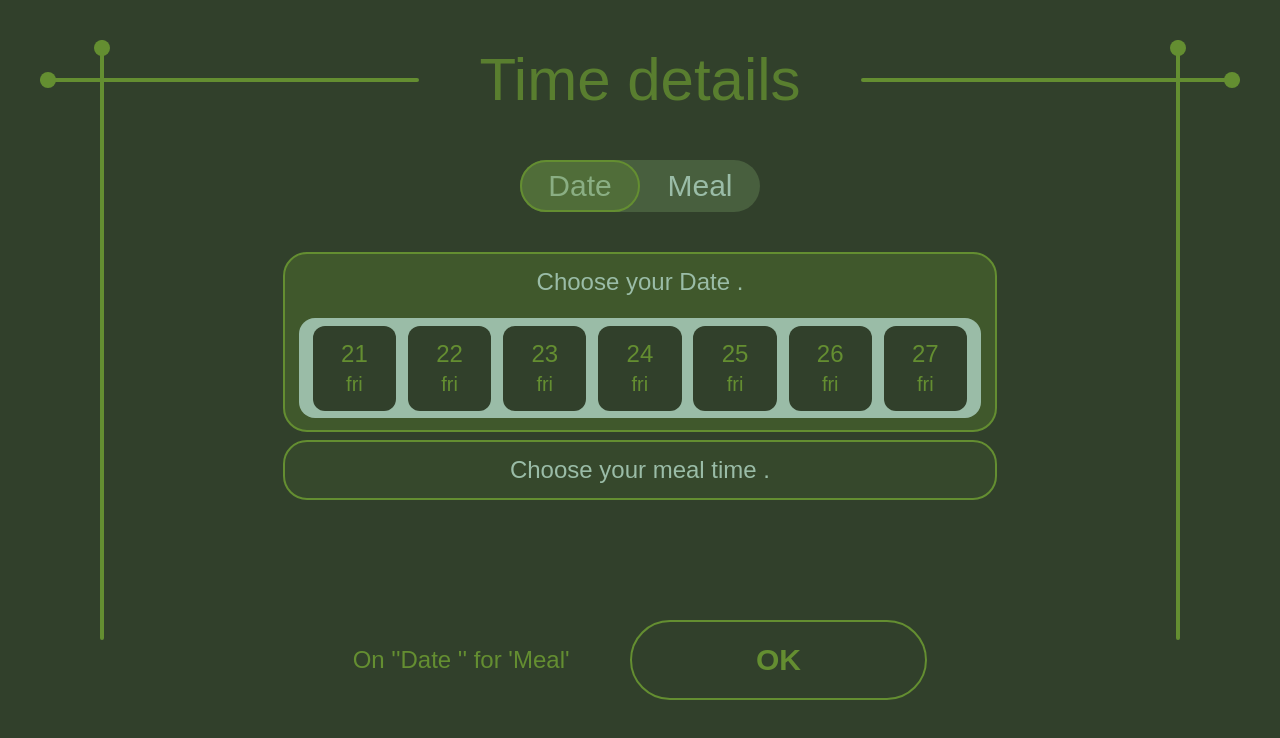
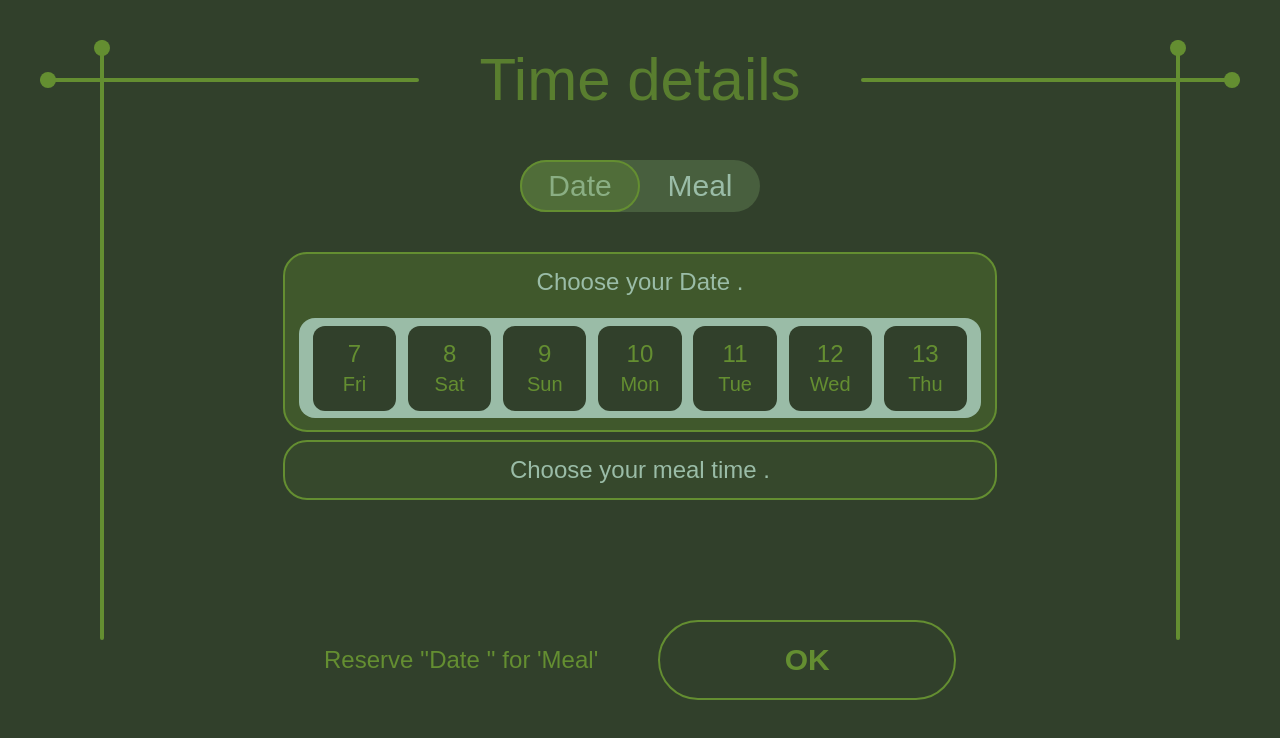
Before and after one commit to Pouyahlvt/Cafe-Reservation, a Next.js app: page /reservation/time in a window 1280 px wide. Shown: the top 738 px of the page. Built offline with nearby package versions, Linux system fonts and the light colour scheme.

Commit message:
callender is compellete now just should connect to database !

```diff
--- a/src/app/reservation/time/page.tsx
+++ b/src/app/reservation/time/page.tsx
@@ -6,7 +6,7 @@ import HoverButton from "@/src/components/ui/button";
 import { useState } from "react";
 
 const Time_page = () => {
-  const [date, setDate] = useState(0);
+  const [date, setDate] = useState({ day: 0, week: "", month: "" });
   const [meal, setMeal] = useState("");
   return (
     <div className="bg-dark-spruce">
@@ -14,14 +14,14 @@ const Time_page = () => {
         <div className="w-full h-full">
           {
             <Time_table
+              date={date}
               meal={meal}
-              date={date}
               setDate={setDate}
               setMeal={setMeal}
             />
           }
           <div className="flex w-full justify-center items-center">
-            <p className="mt-20 text-2xl mr-15 text-forest-moss">{`On ${date > 0 ? date + " 'fri' " : "''Date ''"} for ${meal.length > 1 ? meal : "'Meal'"} `}</p>
+            <p className="mt-20 text-2xl mr-15 text-forest-moss">{`Reserve ${date.day > 0 ? " on " + date.week + " " + date.day + " " + date.month : "''Date ''"} for ${meal.length > 1 ? meal : "'Meal'"} `}</p>
 
             {
               <HoverButton
--- a/src/components/ui/form/timeTable.tsx
+++ b/src/components/ui/form/timeTable.tsx
@@ -3,14 +3,30 @@
 import { useState } from "react";
 
 interface Props {
-  date: number;
-  setDate: React.Dispatch<React.SetStateAction<number>>;
+  date: { day: number; week: string; month: string };
+  setDate: React.Dispatch<
+    React.SetStateAction<{ day: number; week: string; month: string }>
+  >;
   meal: string;
   setMeal: React.Dispatch<React.SetStateAction<string>>;
 }
 
 const Time_table = ({ date, setDate, meal, setMeal }: Props) => {
   const [mode, setMode] = useState("date");
+  const toDay = new Date();
+
+  const date_arr = Array.from({ length: 7 }, (_, i: number) => {
+    const date = new Date(toDay);
+    date.setDate(date.getDate() + i);
+
+    return {
+      day: date.getDate(),
+      week: date.toString().slice(0, 3),
+      month: date.toString().slice(4, 7),
+    };
+  });
+  console.log(date_arr);
+
   return (
     <div className="w-[80%] h-[50%] mt-10 rounded-xl mx-auto">
       <div className="flex mx-auto w-fit  bg-sega-green/30 py-2 rounded-full">
@@ -39,15 +55,21 @@ const Time_table = ({ date, setDate, meal, setMeal }: Props) => {
           Choose your Date .
         </h2>
         <div className="w-[96%] mx-auto h-25 mt-5 rounded-2xl bg-muted-teal flex items-center px-2  ">
-          {[21, 22, 23, 24, 25, 26, 27].map((day, i) => (
+          {date_arr.map((dateDay, i) => (
             <div
-              onClick={() => setDate(day)}
+              onClick={() =>
+                setDate({
+                  day: dateDay.day,
+                  week: dateDay.week,
+                  month: dateDay.month,
+                })
+              }
               key={`date-${i}`}
               className={`w-1/8 h-[85%] bg-dark-spruce rounded-xl flex justify-center items-center cursor-pointer mx-auto
-               transition-all duration-300 ease-in-out ${date === day ? "bg-sega-green text-dark-spruce" : " text-forest-moss hover:bg-dark-spruce/80"}`}>
-              <div className="text-2xl  select-none">
-                {day}
-                <p className="text-xl text-center ">fri</p>
+               transition-all duration-300 ease-in-out ${date.day === dateDay.day ? "bg-sega-green text-dark-spruce" : " text-forest-moss hover:bg-dark-spruce/80"}`}>
+              <div className="text-2xl  select-none text-center">
+                {dateDay.day}
+                <p className="text-xl text-center ">{dateDay.week}</p>
               </div>
             </div>
           ))}
```
